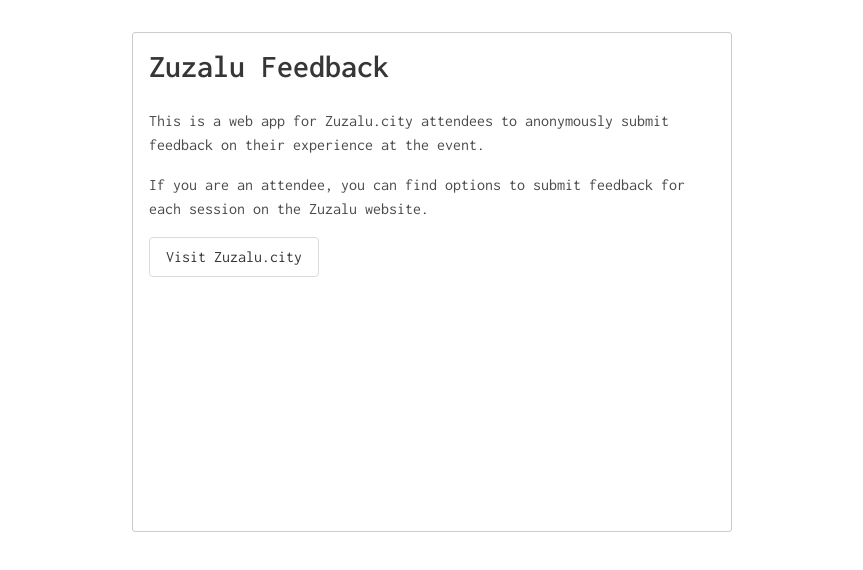
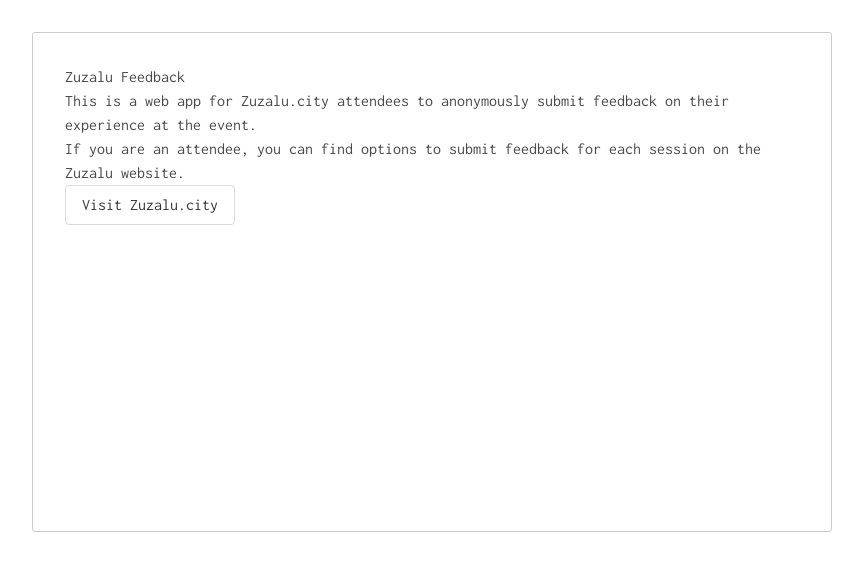
Before and after one commit to privacy-scaling-explorations/zuzalu-feedback, a Next.js app: page / in a window 1280 px wide. Shown: the top 570 px of the page, without its empty margins (208-1071 px from the left). Built offline with nearby package versions, Linux system fonts and the light colour scheme.

Commit message:
feat: improve styles of new feedback page

```diff
--- a/src/pages/session/[id]/new.tsx
+++ b/src/pages/session/[id]/new.tsx
@@ -33,9 +33,10 @@
 
   return (
     <div className="content">
-      <h1 className="title">Feedback for {session.name}</h1>
+      <h1 className="session-title">{session.name}</h1>
+      <p className="session-description">{session.description}</p>
 
-      <p>You can leave feedback for the event {sessionId} anonymously using the below form.</p>
+      <p>You can leave feedback for the Zuzalu session &rdquo;{session.name}&rdquo; anonymously using the below form.</p>
       <p>
         You will be asked to prove you attendance to the event anonymously using the ZuPass before your feedback is
         accepted.
--- a/src/styles/main.scss
+++ b/src/styles/main.scss
@@ -1,5 +1,9 @@
 // Import bulma
-@import "../../node_modules/bulma/bulma.sass";
+@import "../../node_modules/bulma/sass/base/_all.sass";
+@import "../../node_modules/bulma/sass/utilities/_all.sass";
+@import "../../node_modules/bulma/sass/layout/_all.sass";
+@import "../../node_modules/bulma/sass/form/_all.sass";
+@import "../../node_modules/bulma/sass/elements/button.sass";
 
 * {
   box-sizing: border-box;
@@ -27,12 +31,23 @@
 .content {
   background-color: #fff;
   width: 90%;
-  max-width: 600px;
+  max-width: 800px;
   min-height: 500px;
   margin: 2rem auto;
-  padding: 1rem;
+  padding: 2rem;
   border: 1px solid #ccc;
   border-radius: 3px;
+}
+
+.session-title {
+  font-size: 1.5rem;
+  font-weight: 600;
+  margin-bottom: 0;
+}
+
+.session-description {
+  font-size: 0.8rem;
+  margin-bottom: 2rem;
 }
 
 .feedback-form {
--- a/src/types/index.ts
+++ b/src/types/index.ts
@@ -8,10 +8,9 @@
 
 export type Session = {
   id: number;
-  created_at: string;
   name: string;
-  start_date: string;
-  start_time: string;
+  startDate: string;
+  startTime: string;
   description: string;
   duration: string;
 };
```
